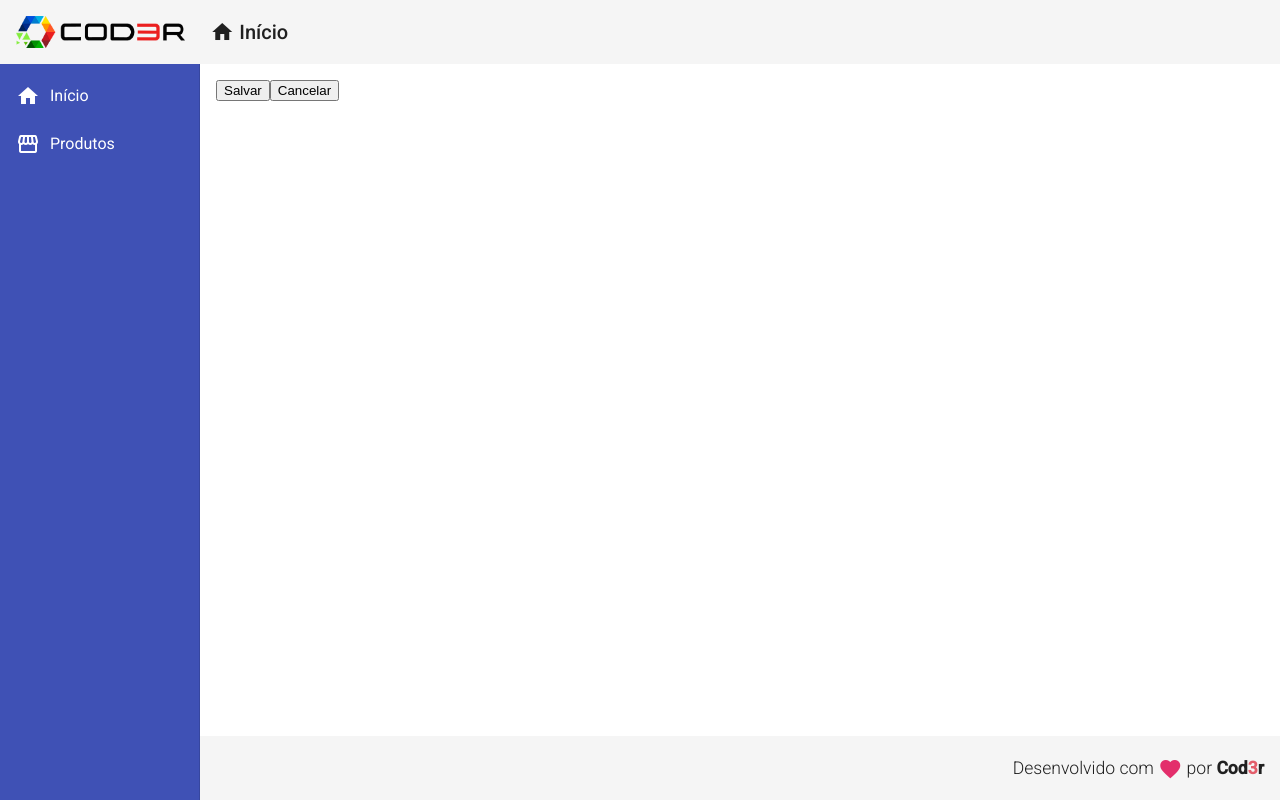
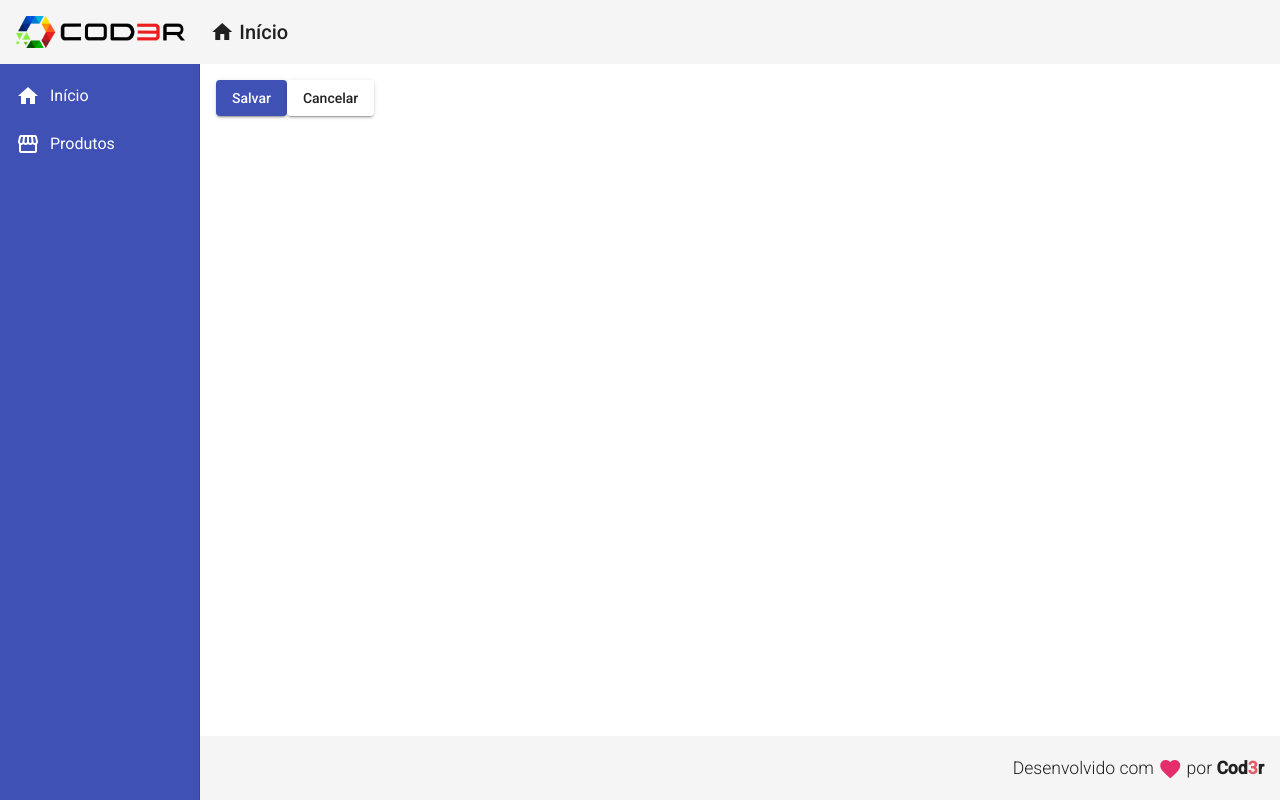
Before and after one commit to yarnando/angular9-cod3r, an Angular app: page /products/create in a window 1280 px wide. Built offline with nearby package versions, Linux system fonts and the light colour scheme.

Commit message:
Aula 22 - HttpClient/Requisição Post

```diff
--- a/src/app/app.module.ts
+++ b/src/app/app.module.ts
@@ -4,6 +4,7 @@ import { NgModule } from '@angular/core';
 import { AppRoutingModule } from './app-routing.module';
 import { AppComponent } from './app.component';
 import { BrowserAnimationsModule } from '@angular/platform-browser/animations';
+import { HttpClientModule } from '@angular/common/http'
 
 import { MatToolbarModule } from '@angular/material/toolbar';
 
@@ -38,6 +39,7 @@ import { ProductCreateComponent } from './components/product/product-create/prod
     BrowserModule,
     AppRoutingModule,
     BrowserAnimationsModule,
+    HttpClientModule,
     MatToolbarModule,
     MatSidenavModule,
     MatListModule,
--- a/src/app/components/product/product-create/product-create.component.html
+++ b/src/app/components/product/product-create/product-create.component.html
@@ -1,7 +1,7 @@
-<button mat-raiser-button (click)="createProduct()" color="primary">
+<button mat-raised-button (click)="createProduct()" color="primary">
     Salvar
 </button>
 
-<button mat-raiser-button (click)="cancel()" color="danger">
+<button mat-raised-button (click)="cancel()" color="danger">
     Cancelar
 </button>
--- a/src/app/components/product/product-create/product-create.component.ts
+++ b/src/app/components/product/product-create/product-create.component.ts
@@ -1,6 +1,7 @@
 import { Component, OnInit } from '@angular/core';
 import { ProductService } from '../product.service';
 import { Router } from '@angular/router';
+import { Product } from '../product.model';
 
 @Component({
   selector: 'app-product-create',
@@ -8,6 +9,11 @@ import { Router } from '@angular/router';
   styleUrls: ['./product-create.component.css']
 })
 export class ProductCreateComponent implements OnInit {
+
+  product: Product = {
+    name: 'Produto de Teste',
+    price: 125.98
+  }
 
   constructor(
     private productService: ProductService,
@@ -19,7 +25,11 @@ export class ProductCreateComponent implements OnInit {
   }
 
   createProduct(): void {
-    this.productService.showMessage('Produto criado!')
+    this.productService.create(this.product).subscribe(() => {
+      this.productService.showMessage('Produto criado!')
+      this.router.navigate(['/products'])
+    })
+
   }
 
   cancel(): void {
--- a/src/app/components/product/product.service.ts
+++ b/src/app/components/product/product.service.ts
@@ -1,12 +1,17 @@
 import { Injectable } from '@angular/core';
 import { MatSnackBar } from '@angular/material/snack-bar'
+import { HttpClient } from '@angular/common/http';
+import { Product } from './product.model';
+import { Observable } from 'rxjs';
 
 @Injectable({
   providedIn: 'root'
 })
 export class ProductService {
 
-  constructor(private snackBar: MatSnackBar) {
+  baseUrl = 'http://localhost:3001/products'
+
+  constructor(private snackBar: MatSnackBar, private http: HttpClient) {
 
   }
 
@@ -17,4 +22,8 @@ export class ProductService {
       verticalPosition: "top"
     })
   }
+
+  create(product: Product): Observable<Product> {
+    return this.http.post<Product>(this.baseUrl, product)
+  }
 }
--- a/src/app/views/product-crud/product-crud.component.html
+++ b/src/app/views/product-crud/product-crud.component.html
@@ -1,3 +1,3 @@
-<button mat-raiser-button (click)="navigateToProductCreate()">
+<button mat-raised-button (click)="navigateToProductCreate()">
     Novo Produto
 </button>
```
